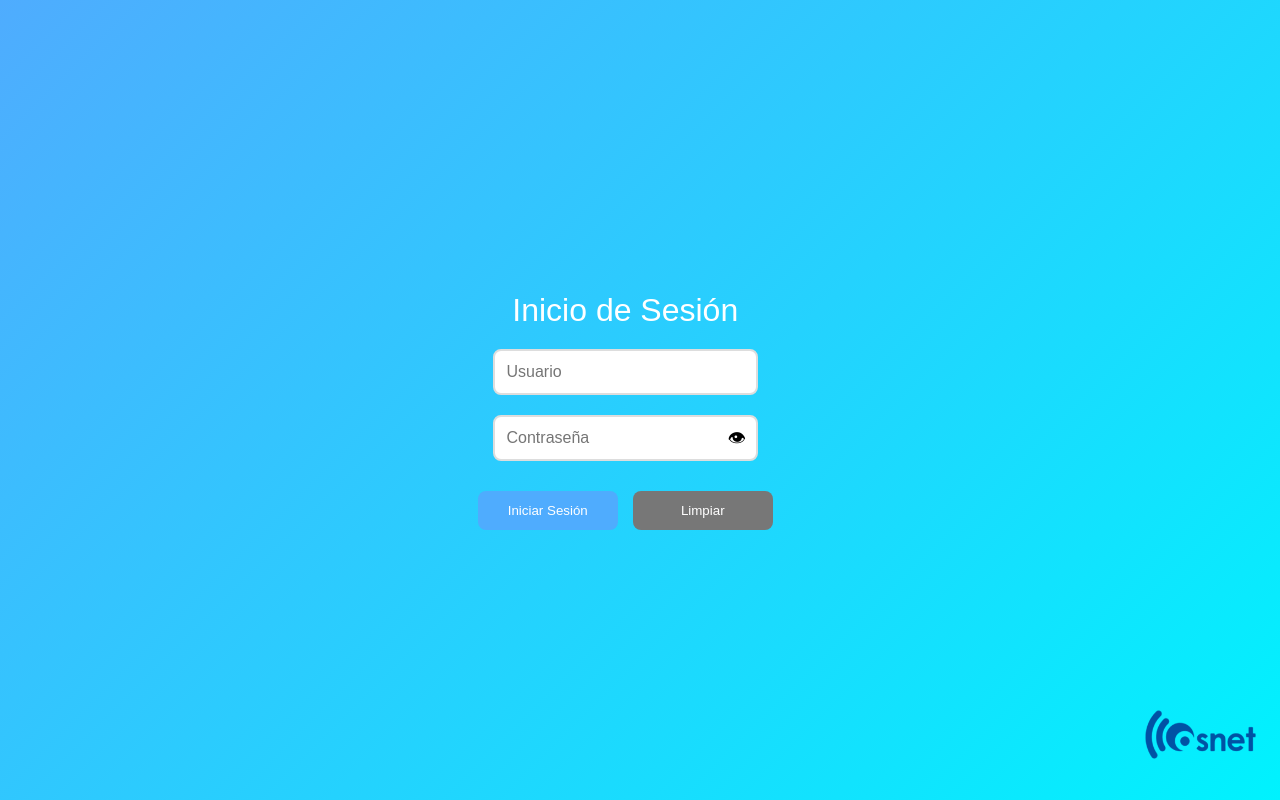
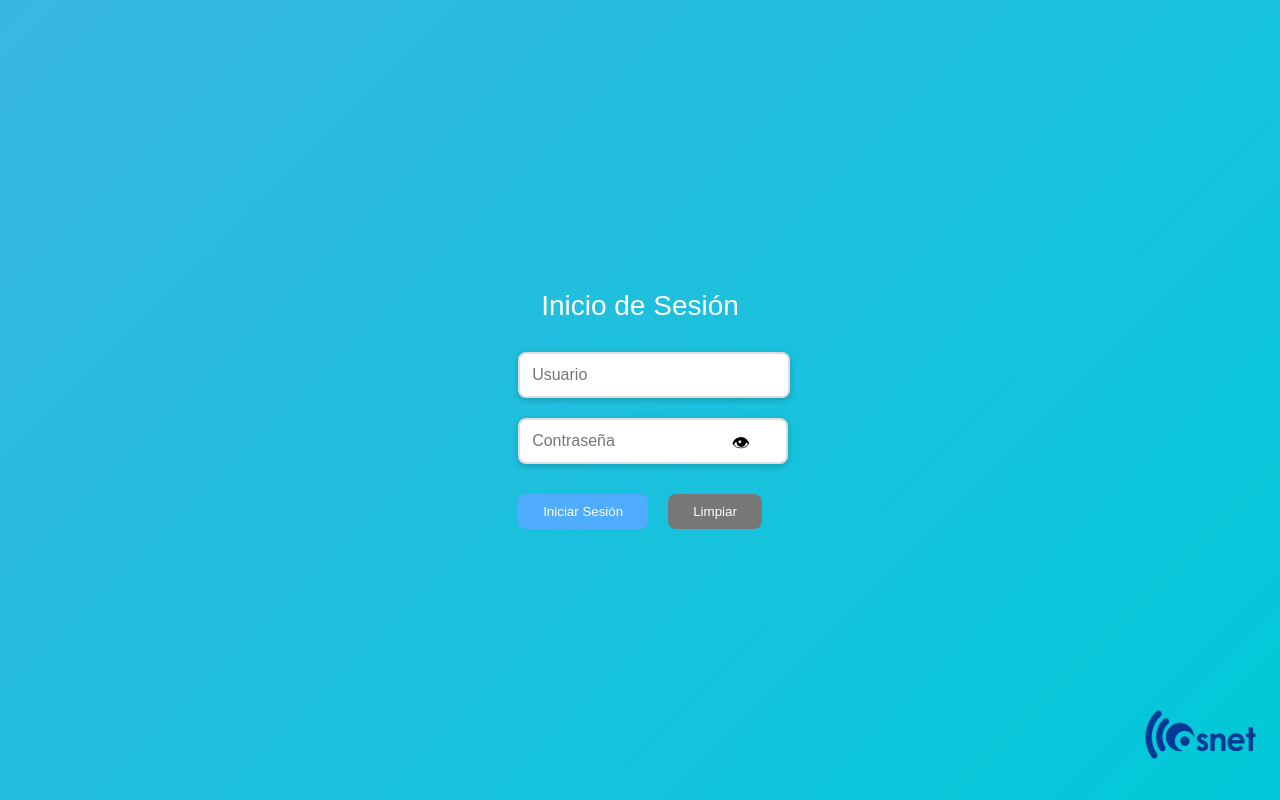
Before and after one commit to lealgonnzalez-del/proyectos-osnet, a React (Create React App) app: page / in a window 1280 px wide. Built offline with nearby package versions, Linux system fonts and the light colour scheme.

Commit message:
actualizado

```diff
--- a/src/App.css
+++ b/src/App.css
@@ -1,290 +1,213 @@
 /* ===== ESTILO GENERAL ===== */
 
-body {
-  margin: 0;
+body{
+  margin:0;
   font-family: Arial, Helvetica, sans-serif;
-  background: linear-gradient(135deg, #4facfe, #00f2fe);
-  height: 100vh;
-  display: flex;
-  justify-content: center;
-  align-items: center;
+  background: linear-gradient(135deg,#39b7e3,#00c9d8);
+  min-height:100vh;
 
-
+  display:flex;
+  justify-content:center;
+  align-items:center;
 }
 
 
 /* ===== CONTENEDOR LOGIN ===== */
 
-.container {
-  width: 90%;
-  display: flex;
-  flex-direction: column;
-  align-items: center;
+.container{
+  width:100%;
+  max-width:350px;
+  margin:auto;
+  text-align:center;
 }
 
 
 /* ===== TITULO ===== */
 
-.title {
-  text-align: center;
-  margin-bottom: 20px;
-  font-weight: normal;
-  color: white;
+.title{
+  color:white;
+  font-size:28px;
+  margin-bottom:30px;
+  font-weight:normal;
 }
 
 
 /* ===== INPUTS ===== */
 
-.input {
-  width: 100%;
-  max-width: 350px;
-  padding: 12px;
-  margin-bottom: 20px;
+.input{
+  width:100%;
+  padding:12px;
+  margin-bottom:20px;
 
-  border-radius: 8px;
-  border: 2px solid #ddd;
+  border-radius:8px;
+  border:2px solid #ddd;
 
-  font-size: 16px;
-  transition: 0.3s;
-  box-sizing: border-box;
+  font-size:16px;
+  box-shadow:0px 2px 6px rgba(0,0,0,0.2);
+  transition:0.3s;
 }
 
-.input:hover {
-  border-color: #888;
-}
-
-.input:focus {
-  border-color: #0879db;
-  outline: none;
-  box-shadow: 0px 0px 8px rgba(76,132,175,0.7);
+.input:focus{
+  border-color:#4facfe;
+  outline:none;
 }
 
 
-/* ===== CONTENEDOR PASSWORD ===== */
+/* ===== PASSWORD ===== */
 
-.passwordContainer {
-  position: relative;
-  width: 100%;
-  max-width: 350px;
+.passwordContainer{
+  position:relative;
 }
 
-.passwordContainer .input {
-  padding-right: 40px;
+.passwordContainer .input{
+  padding-right:10px;
 }
 
 
 /* ===== ICONO OJO ===== */
 
-.ojo {
-  position: absolute;
-  right: 12px;
-  top: 15%;
-  cursor: pointer;
-  font-size: 18px;
-}
-
-
-/* ===== CAMPO CODIGO ===== */
-
-.codigo {
-  width: 180px;
-  padding: 10px;
-  margin: 10px auto 20px auto;
-
-  display: block;
-
-  border-radius: 20px;
-  border: 2px solid #4facfe;
-
-  font-size: 14px;
-  text-align: center;
-
-  background: #f5f9ff;
-  transition: all 0.3s ease;
-}
-
-.codigo:hover {
-  border-color: #2f8df5;
-}
-
-.codigo:focus {
-  outline: none;
-  border-color: #0879db;
-  box-shadow: 0 0 8px rgba(8,121,219,0.4);
-  background: white;
+.ojo{
+  position:absolute;
+  right:12px;
+  top:12px;
+  cursor:pointer;
+  font-size:18px;
 }
 
 
 /* ===== BOTONES ===== */
 
-.buttons {
-  display: flex;
-  gap: 15px;
-  margin-top: 10px;
+.buttons{
+  display:flex;
+  justify-content:center;
+  gap:20px;
+  margin-top:10px;
 }
 
-.button {
-  padding: 12px 20px;
-  width: 140px;
 
-  background: #4facfe;
-  border: none;
-  color: white;
+/* ===== BOTON LOGIN ===== */
 
-  border-radius: 8px;
-  cursor: pointer;
-  transition: 0.3s;
+.button{
+  background:#4facfe;
+  border:none;
+  color:white;
+  padding:10px 25px;
+  border-radius:8px;
+  cursor:pointer;
+  transition:0.3s;
 }
 
-.button:hover {
-  background: #0c1117;
+.button:hover{
+  background:#2f8df5;
 }
 
-.clearButton {
-  padding: 12px 20px;
-  width: 140px;
 
-  background: #777;
-  border: none;
-  color: white;
+/* ===== BOTON LIMPIAR ===== */
 
-  border-radius: 8px;
-  cursor: pointer;
-  transition: 0.3s;
+.clearButton{
+  background:#777;
+  border:none;
+  color:white;
+  padding:10px 25px;
+  border-radius:8px;
+  cursor:pointer;
+  transition:0.3s;
 }
 
-.clearButton:hover {
-  background: #555;
+.clearButton:hover{
+  background:#555;
 }
 
 
 /* ===== LOGO ===== */
 
-.osnet {
+.osnet{
   position: fixed;
   bottom: 20px;
   right: 20px;
-
   width: 120px;
-  opacity: 0.8;
+  opacity: 0.9;
 
   filter: brightness(0) saturate(100%)
           invert(16%) sepia(96%)
-          saturate(3000%) hue-rotate(210deg)
-          brightness(70%) contrast(120%);
+          saturate(3000%)
+          hue-rotate(210deg)
+          brightness(70%)
+          contrast(120%);
+}
+
+/* ===== CONTENEDOR TABLA ===== */
+
+.containerTable{
+  width: 90%;
+  margin: 40px auto;
+  padding: 25px;
+  background: white;
+  border-radius: 10px;
+  box-shadow: 0px 6px 20px rgba(0,0,0,0.15);
+  min-height: 80vh;
 }
 
 
-/* ===== MODAL QR ===== */
-
-.modal {
-  position: fixed;
-  top: 0;
-  left: 0;
-
-  width: 100%;
-  height: 100%;
-
-  background: rgba(0,0,0,0.4);
-
-  display: flex;
-  justify-content: center;
-  align-items: center;
-}
-
-
-/* ===== CONTENIDO MODAL ===== */
-
-.modal-content {
-  background: white;
-  padding: 30px;
-
-  border-radius: 12px;
-  text-align: center;
-
-  box-shadow: 0 10px 30px rgba(0,0,0,0.3);
-}
 /* TITULO */
 
-.tituloTabla{
-
+.container2 h2{
   text-align:center;
   margin-bottom:25px;
   color:#333;
-
 }
 
 
 /* BUSCADOR */
 
 .searchBox{
+  margin-bottom:20px;
+  font-size:16px;
+}
 
-  margin-bottom:20px;
+.searchBox input{
+  margin-left:10px;
+  padding:8px 12px;
+  border-radius:6px;
+  border:1px solid #ccc;
+  outline:none;
+}
+
+.searchBox input:focus{
+  border-color:#2f8df5;
+  box-shadow:0px 0px 6px rgba(47,141,245,0.4);
+}
+
+
+/* TABLA */
+
+.table{
+  width:90%;
+  border-collapse:collapse;
   font-size:16px;
 
 }
 
-.searchBox input{
-
-  margin-left:8px;
-  padding:8px 12px;
-  border-radius:6px;
-  border:1px solid #ccc;
-  outline:none;
-
-}
-
-.searchBox input:focus{
-
-  border-color:#126dbc;
-  box-shadow:0px 0px 5px rgba(79,172,254,0.4);
-
-}
-/* EFECTO HOVER */
-
-.table tbody tr:hover{
-
-  background:#3079e6;
-
-}
-
-.containerTabla{
-  width: 90%;
-  margin: 40px auto;
-  font-family: Arial, Helvetica, sans-serif;
-}
-
-.table{
-  width:100%;
-  border-collapse:collapse;
-  font-family: Arial, Helvetica, sans-serif;
-}
-
-/* encabezado */
 .table thead{
   background:#2f6f88;
   color:white;
 }
 
-/* celdas */
 .table th,
 .table td{
   padding:12px;
-  border:1px solid #cfd8dc;
+  border:1px solid #d0d7de;
   text-align:center;
 }
 
-/* filas alternadas */
 .table tbody tr:nth-child(even){
-  background:#e7f2f8;
+  background:#f4f9fc;
 }
 
 .table tbody tr:nth-child(odd){
-  background:#ffffff;
+  background:white;
 }
 
-/* efecto hover */
 .table tbody tr:hover{
-  background:#cfe8f3;
-  transition:0.2s;
+  background:#d7edf7;
 }
--- a/src/componentes/Clientes.js
+++ b/src/componentes/Clientes.js
@@ -1,6 +1,6 @@
 import { useState, useMemo } from "react";
 import { useReactTable, getCoreRowModel, flexRender } from "@tanstack/react-table";
-
+import "../App.css";
 
 function Clientes() {
 
@@ -42,19 +42,13 @@ function Clientes() {
   });
 
   return (
-    <div className = "containerTable" style={{
+    <div className = "containerTable" >
 
-      width: "100%",
-      margin: "40px auto",
-      padding: "20px",
-      backgroundColor: "white",
-      borderRadius: "8px",
-      boxShadow: "0px 4px 10px rgba (0, 0, 0, 0.2)"
 
-      }}>
         <div className="container2">
           {/* TITULO */}
-          <h2 style={{ textAlign: "center" }}>Tabla Clientes</h2>
+
+          <h2>Tabla Clientes</h2>
 
           {/* BUSCADOR */}
           <div className = "searchBox" >
@@ -69,26 +63,14 @@ function Clientes() {
           </div>
 
           {/* TABLA */}
-          <table className="table"
-            style={{
-              width: "100%",
-              borderCollapse: "collapse",
-              fontSize: "18px"
-            }}
-          >
+          <table className="table">
 
             <thead>
               {table.getHeaderGroups().map(headerGroup => (
                 <tr key={headerGroup.id}>
                   {headerGroup.headers.map(header => (
                     <th
-                      key={header.id}
-                      style={{
-                        padding: "12px",
-                        border: "1px solid black",
-                        background: "#3c4549"
-                      }}
-                    >
+                      key={header.id}>
                       {flexRender(
                         header.column.columnDef.header,
                         header.getContext()
@@ -103,14 +85,8 @@ function Clientes() {
               {table.getRowModel().rows.map(row => (
                 <tr key={row.id}>
                   {row.getVisibleCells().map(cell => (
-                    <td
-                      key={cell.id}
-                      style={{
-                        padding: "12px",
-                        border: "1px solid black",
-                        textAlign: "center"
-                      }}
-                    >
+                    <td key={cell.id}>
+
                       {flexRender(
                         cell.column.columnDef.cell,
                         cell.getContext()
--- a/src/componentes/Login.js
+++ b/src/componentes/Login.js
@@ -2,42 +2,46 @@ import React, { useState } from "react";
 import { useNavigate } from "react-router-dom";
 import "../App.css";
 
-function Login(){
+function Login() {
 
-  const [usuario,setUsuario] = useState("");
-  const [password,setPassword] = useState("");
-  const [mostrarPassword,setMostrarPassword] = useState(false);
+  const [usuario, setUsuario] = useState("");
+  const [password, setPassword] = useState("");
+  const [mostrarPassword, setMostrarPassword] = useState(false);
 
   const navigate = useNavigate();
 
   const iniciarSesion = () => {
 
-    if(usuario === "" || password === ""){
+    if (usuario.trim() === "" || password.trim() === "") {
       alert("Ingrese usuario y contraseña");
       return;
     }
 
-    navigate("/clientes"); // ahora entra directo
+    // redirige a la tabla
+    navigate("/clientes");
   };
 
-  const limpiar = () =>{
+  const limpiar = () => {
     setUsuario("");
     setPassword("");
   };
 
-  return(
+  return (
 
     <div className="container">
 
       <h1 className="title">Inicio de Sesión</h1>
 
+      {/* USUARIO */}
       <input
         className="input"
+        type="text"
         placeholder="Usuario"
         value={usuario}
-        onChange={(e)=>setUsuario(e.target.value)}
+        onChange={(e) => setUsuario(e.target.value)}
       />
 
+      {/* PASSWORD */}
       <div className="passwordContainer">
 
         <input
@@ -45,40 +49,46 @@ function Login(){
           type={mostrarPassword ? "text" : "password"}
           placeholder="Contraseña"
           value={password}
-          onChange={(e)=>setPassword(e.target.value)}
+          onChange={(e) => setPassword(e.target.value)}
         />
 
         <span
           className="ojo"
-          onClick={()=>setMostrarPassword(!mostrarPassword)}
+          onClick={() => setMostrarPassword(!mostrarPassword)}
         >
           👁
         </span>
 
       </div>
 
+      {/* BOTONES */}
       <div className="buttons">
 
-        <button className="button" onClick={iniciarSesion}>
+        <button
+          className="button"
+          onClick={iniciarSesion}
+        >
           Iniciar Sesión
         </button>
 
-        <button className="clearButton" onClick={limpiar}>
+        <button
+          className="clearButton"
+          onClick={limpiar}
+        >
           Limpiar
         </button>
 
       </div>
 
+      {/* LOGO */}
       <img
         src={require("../imagenes/osnet.png")}
         className="osnet"
-        alt="logo"
+        alt="Logo OSNET"
       />
 
     </div>
-
   );
-
 }
 
 export default Login;
```
